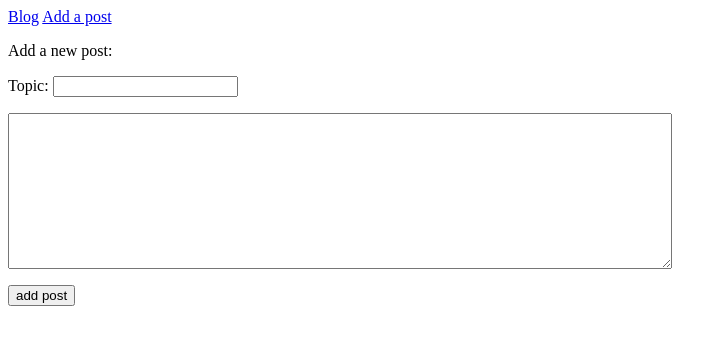
After one commit to k-szulc/blog, a Django app: page /new_post/ in a window 1280 px wide. The commit adds this page. Shown: the top 345 px of the page, without its empty margins (0-727 px from the left). Run offline with Django 3.2, Linux system fonts and the light colour scheme.

Commit message:
Created BlogPostForm, and a new page new_post using that form for adding new posts, TODO: Edit post page

```diff
--- /dev/null
+++ b/blogs/forms.py
@@ -0,0 +1,10 @@
+from django import forms
+
+from .models import BlogPost
+
+class BlogPostForm(forms.ModelForm):
+    class Meta:
+        model = BlogPost
+        fields = ['title','text']
+        labels = {'title': 'Topic','text': ''}
+        widgets = {'text': forms.Textarea(attrs={'cols': 80})}
--- a/blogs/templates/blogs/base.html
+++ b/blogs/templates/blogs/base.html
@@ -1,5 +1,6 @@
 <p>
   <a href="{% url 'blogs:index' %}">Blog</a>
+  <a href="{% url 'blogs:new_post' %}">Add a post</a>
 </p>
 
 {% block content %}{% endblock content %}
--- /dev/null
+++ b/blogs/templates/blogs/new_post.html
@@ -0,0 +1,10 @@
+{% extends "blogs/base.html" %}
+
+{% block content %}
+  <p>Add a new post:</p>
+  <form action="{% url 'blogs:new_post' %}" method='post'>
+    {% csrf_token %}
+    {{ form.as_p }}
+    <button name="submit">add post</button>
+  </form>
+{% endblock content %}
--- a/blogs/urls.py
+++ b/blogs/urls.py
@@ -10,6 +10,7 @@ urlpatterns = [
 
     #Home
     url(r'^$', views.index, name='index'),
-    url(r'^post/(?P<post_id>\d+)/$', views.post, name='post')
+    url(r'^post/(?P<post_id>\d+)/$', views.post, name='post'),
+    url(r'^new_post/$', views.new_post, name='new_post')
 
 ]
--- a/blogs/views.py
+++ b/blogs/views.py
@@ -1,6 +1,9 @@
 from django.shortcuts import render
+from django.http import HttpResponseRedirect
+from django.urls import reverse
 
 from .models import BlogPost
+from .forms import BlogPostForm
 
 # Create your views here.
 def index(request):
@@ -17,3 +20,19 @@ def post(request, post_id):
     post = BlogPost.objects.get(id=post_id)
     context = {'post': post}
     return render(request, 'blogs/post.html', context)
+
+def new_post(request):
+    """Create new post"""
+
+    #GET = no data, create a blank;
+    if request.method != 'POST':
+        form = BlogPostForm()
+    else:
+        #POST
+        form = BlogPostForm(request.POST)
+        if form.is_valid():
+            form.save()
+            return HttpResponseRedirect(reverse('blogs:index'))
+
+    context = {'form': form}
+    return render(request, 'blogs/new_post.html', context)
```
Also changed, not shown: db.sqlite3.
